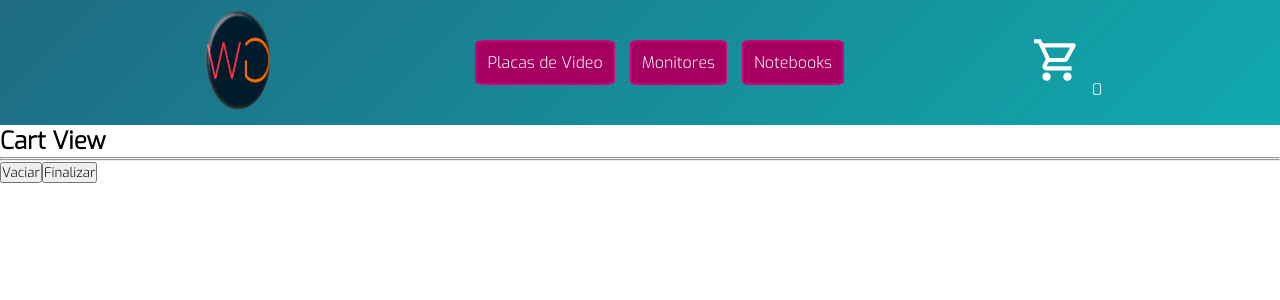
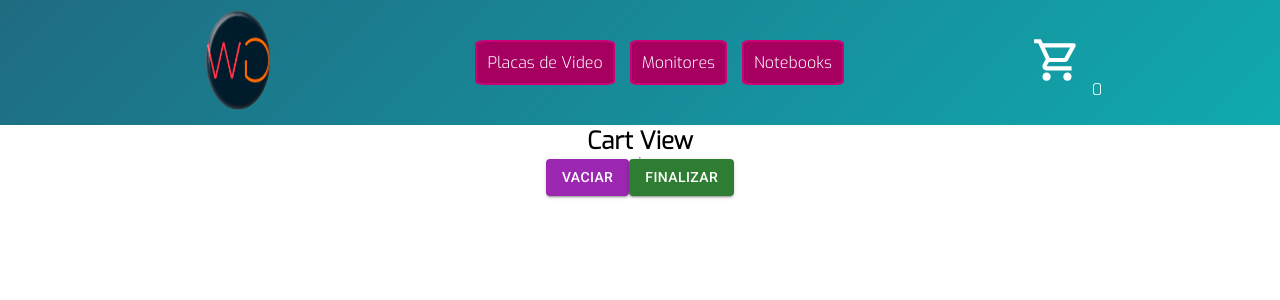
Before and after one commit to JordanGonzalez-Dev/Proyecto-React-JS, a React (Create React App) app: page /cart in a window 1280 px wide. Shown: the top 300 px of the page. Built offline with nearby package versions, Linux system fonts and the light colour scheme.

Commit message:
Sin terminar/CartContext/3

```diff
--- /dev/null
+++ b/src/components/CartView/CartView.css
@@ -0,0 +1,6 @@
+.cartView {
+    display: flex;
+    justify-content: center;
+    align-items: center;
+    flex-direction: column;
+}
--- a/src/components/CartView/CartView.js
+++ b/src/components/CartView/CartView.js
@@ -1,32 +1,35 @@
 import React, { useContext } from 'react';
 import { CartContext } from '../CartContext/CartContext';
+import { Button } from '@mui/material';
+import "./CartView.css";
 
 export const CartView = () => {
 
-    const {cartItems, emptyCart, removeFromCart, quantity} = useContext(CartContext);
+    const {cartItems, emptyCart, removeFromCart} = useContext(CartContext);
+    console.log(cartItems);
 
     return (
-    <div className='container my-5'>
+    <main className="cartView">
         <h2>Cart View</h2>
-        <hr/>
-        <section className="card m-3" style={{ width: '12rem' }}>
+        <section className="">
         {
         cartItems.map((prod)=>(
-        <div className="card-body">
-            <h3 className="card-title">{prod.name}</h3>
-            <p className="card-text">Precio: ${prod.price}</p>
-            <p className="card-text">Cantidad: {quantity}</p>
-            <button onClick={() => {removeFromCart(prod.id)}}>
-            Tacho</button>
+
+        <div key= {prod.id} className="">
+            <h3 className="">{prod.title}</h3>
+            <p className="">Precio: ${prod.price}</p>
+            <p className="">Cantidad: {prod.quantity}</p>
+            <Button variant='contained' color='error' onClick={() => {removeFromCart(prod.id)}}>
+            Eliminar</Button>
         </div>
         ))
         }
         </section>
         <hr/>
         <div>
-            <button onClick={emptyCart}>Vaciar</button>
-            <button>Finalizar</button>
+            <Button variant='contained' color='secondary' onClick={emptyCart}>Vaciar</Button>
+            <Button variant='contained' color='success'>Finalizar</Button>
         </div>
-    </div>
+    </main>
     )
 }
--- a/src/components/ItemDetail/ItemDetail.js
+++ b/src/components/ItemDetail/ItemDetail.js
@@ -16,7 +16,7 @@ export const ItemDetail = ({item}) => {
         setQuantity(quantity);
 
         if (quantity > 0) {
-            addToCart({...item, quantity})
+            addToCart({quantity, ...item})
         }
     }
 
```
